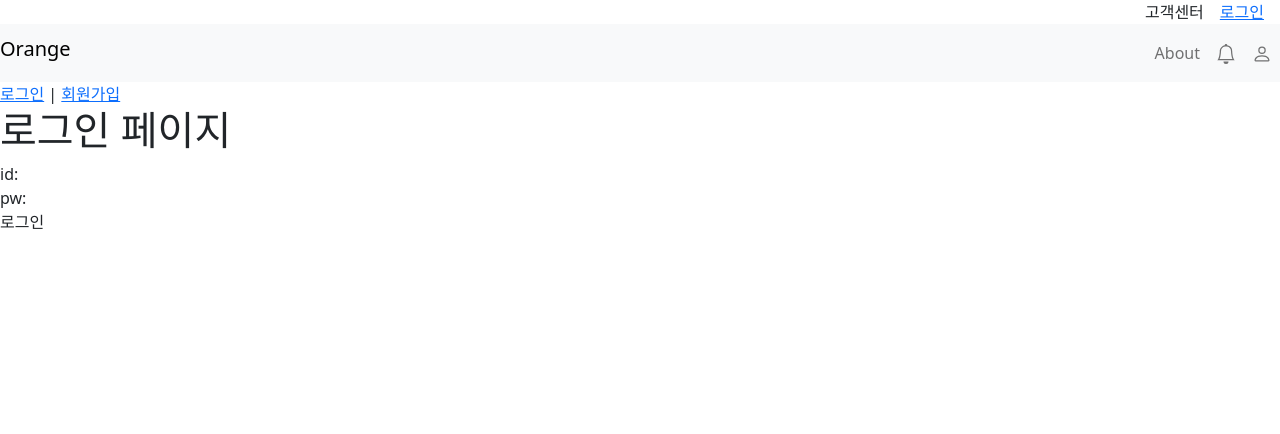
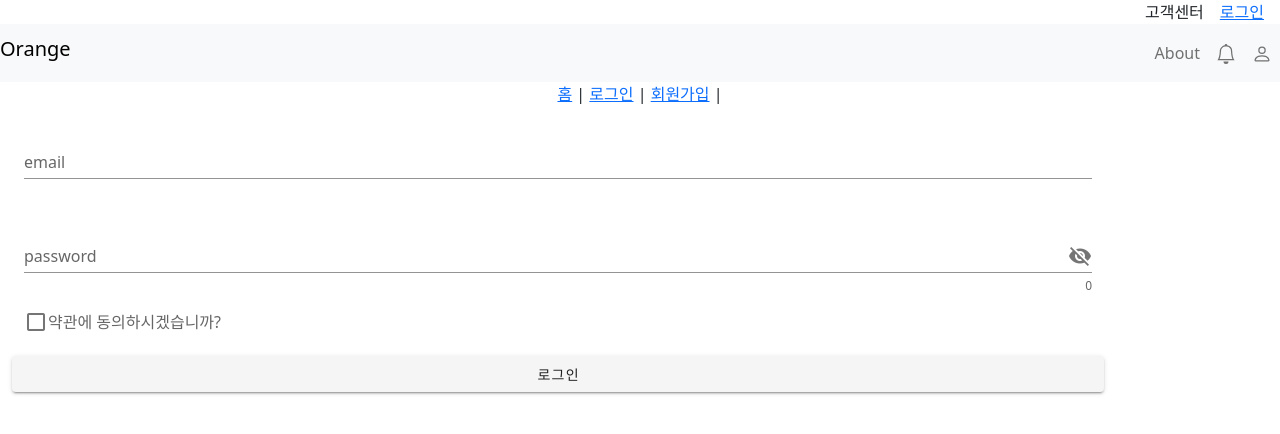
Before and after one commit to yyerim0901/Orange, a Vue app in the folder frontend/: page /login in a window 1280 px wide. Shown: the top 434 px of the page. Built offline with nearby package versions, Linux system fonts and the light colour scheme.

Commit message:
modify router, loginForm, signupForm

```diff
--- a/frontend/src/App.vue
+++ b/frontend/src/App.vue
@@ -1,6 +1,11 @@
 <template>
   <div>
     <Navbar></Navbar>
+    <center>
+      <router-link to="/">홈</router-link> |
+      <router-link to="/login">로그인</router-link> |
+      <router-link to="/signup">회원가입</router-link> |
+    </center>
     <router-view></router-view>
   </div>
 </template>
--- a/frontend/src/components/common/Navbar.vue
+++ b/frontend/src/components/common/Navbar.vue
@@ -11,10 +11,6 @@
         <b-nav-item><b-icon icon="person"></b-icon></b-nav-item>
       </b-navbar-nav>
     </b-navbar>
-    <header>
-      <router-link to="/login">로그인</router-link> |
-      <router-link to="/signup">회원가입</router-link>
-    </header>
   </div>
 </template>
 
--- a/frontend/src/components/user/LoginForm.vue
+++ b/frontend/src/components/user/LoginForm.vue
@@ -1,15 +1,42 @@
 <template>
-  <form @submit.prevent="submitForm">
-    <div>
-      <label for="email">id: </label>
-      <input id="email" type="text" v-model="email">
-    </div>
-    <div>
-      <label for="password">pw: </label>
-      <input id="password" type="text" v-model="password">
-    </div>
-    <button type="submit">로그인</button>
-  </form>
+  <v-form ref="form" lazy-validation>
+    <v-row class="container">
+      <v-col cols="12">
+        <v-text-field
+        v-model="email"
+        id="email"
+        label="email"
+        :rules="emailRules"
+        required
+        ></v-text-field>
+      </v-col>
+      <v-col cols="12">
+        <v-text-field
+          v-model="password"
+          id="password"
+          :append-icon="show1 ? 'mdi-eye' : 'mdi-eye-off'"
+          :rules="passwordRules"
+          type="password"
+          label="password"
+          hint="At least 8 characters"
+          counter
+          @click:append="show1 = !show1"
+        ></v-text-field>
+      </v-col>
+
+      <v-checkbox
+        v-model="checkbox"
+        id="checkbox"
+        :rules="[v => !!v || 'You must agree to continue!']"
+        label="약관에 동의하시겠습니까?"
+        required
+      ></v-checkbox>
+
+      <v-btn class="mr-4" @click="submitForm">
+        로그인
+      </v-btn>
+    </v-row>
+  </v-form>
 </template>
 
 <script>
@@ -17,18 +44,36 @@ export default {
   name: 'LoginForm',
   data() {
     return {
+      state:'ins',
       email: '',
+      emailRules: [
+        v => !!v || '이메일은 필수 입력사항입니다.',
+        v => /.+@.+\..+/.test(v) || '해당 이메일을 사용할 수 없습니다.',
+      ],
+      passwordRules: [
+        v => this.state === 'ins' ? !!v || '패스워드는 필수 입력사항입니다.' : true,
+        v => !(v && v.length >= 20) || '패스워드는 20자 이상 입력할 수 없습니다.',
+        v => v.length >= 8 || 'At least 8 characters',
+      ],
+      show1: false,
       password: '',
+      checkbox: false,
     }
   },
+
   methods: {
     submitForm() {
       console.log("로그인 완료")
-    }
+    },
+    validate () {
+      this.$refs.form.validate()
+    },
   }
 }
 </script>
 
 <style>
-
+.btn-color {
+  color: #FF9800;
+}
 </style>
--- a/frontend/src/components/user/SignupForm.vue
+++ b/frontend/src/components/user/SignupForm.vue
@@ -1,18 +1,22 @@
 <template>
   <form @submit.prevent="submitForm">
     <div>
-      <label for="email">id: </label>
-      <input id="email" type="text" v-model="email" />
+      <label for="email">이메일: </label>
+      <input id="email" type="text" v-model="email" placeholder="이메일을 입력하세요." autocapitalize="off" />
     </div>
     <div>
-      <label for="password">pw: </label>
-      <input id="password" type="text" v-model="password" />
+      <label for="nickname">닉네임: </label>
+      <input id="nickname" type="text" v-model="nickname" placeholder="닉네임을 입력하세요." autocapitalize="off"/>
     </div>
     <div>
-      <label for="nickname">nickname: </label>
-      <input id="nickname" type="text" v-model="nickname" />
+      <label for="password">패스워드: </label>
+      <input id="password" type="text" v-model="password" placeholder="패스워드를 입력하세요." autocapitalize="off"/>
     </div>
-    <button type="submit">signup</button>
+    <div>
+      <label for="password-confirm">패스워드 확인: </label>
+      <input id="password" type="text" v-model="passwordConfirm" placeholder="패스워드를 다시 한번 입력하세요." autocapitalize="off"/>
+    </div>
+    <button type="submit">가입</button>
   </form>
 </template>
 
@@ -24,6 +28,7 @@ export default {
       email: '',
       password: '',
       nickname: '',
+      passwordConfirm: '',
     };
   },
   methods: {
--- a/frontend/src/views/user/LoginPage.vue
+++ b/frontend/src/views/user/LoginPage.vue
@@ -1,6 +1,5 @@
 <template>
   <div>
-    <h1>로그인 페이지</h1>
     <LoginForm></LoginForm>
   </div>
 </template>
```
